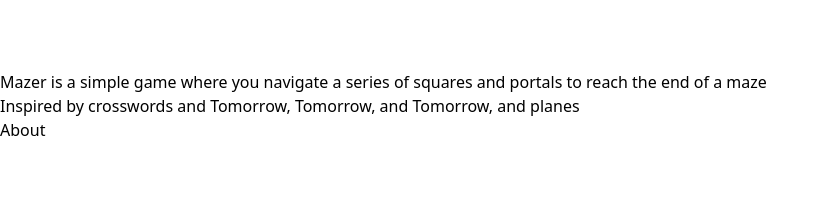
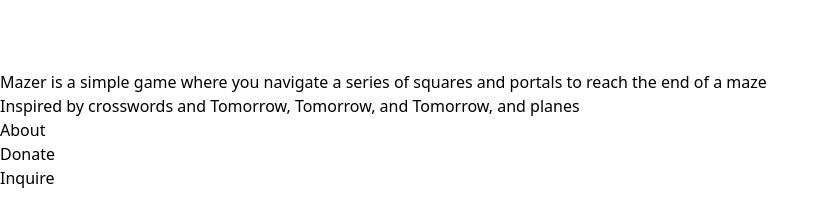
Before and after one commit to mikedownesdev/maze-game, a SvelteKit app: page / in a window 1280 px wide. Shown: the part 146-368 px from the top of the page, without its empty margins (0-829 px from the left). Built offline with nearby package versions, Linux system fonts and the light colour scheme.

Commit message:
Messin' around with footer

```diff
--- a/src/routes/+layout.svelte
+++ b/src/routes/+layout.svelte
@@ -16,8 +16,9 @@
 
 	<slot />
 
-	<footer class="bg-black justify-center bottom-0 mt-8 bg-opacity-25 w-full">
-		<div class="mx-auto p-8">
+	<footer class="bg-black mt-8 bg-opacity-25">
+		<div class="container mx-auto flex justify-center">
+			<div class="p-4 w-1/3">
 				<div>
 					<p>
 						Mazer is a simple game where you navigate a series of squares and portals to reach the end
@@ -26,8 +27,16 @@
 					<p>Inspired by crosswords and Tomorrow, Tomorrow, and Tomorrow, and planes</p>
 				</div>
 				<p class="text-sm text-white">
-				<a href="https://mikedownes.dev" class="underline">About</a>
+
 				</p>
+			</div>
+			<div class="p-4">
+				<ul>
+					<li><a href="https://mikedownes.dev" class="underline">About</a></li>
+					<li><a href="https://mikedownes.dev" class="underline">Donate</a></li>
+					<li><a href="https://mikedownes.dev" class="underline">Inquire</a></li>
+				</ul>
+			</div>
 		</div>
 	</footer>
 </div>
```
Lines whose indentation alone changed are shown as unchanged.
